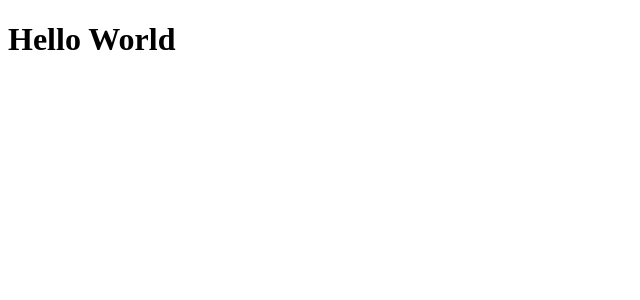
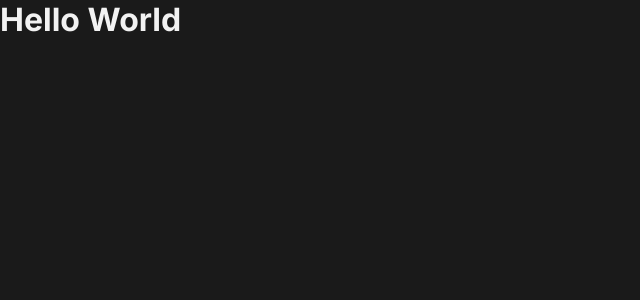
Before and after one commit to maiquitome/rocketseat-challenge-ignite-todolist, a React (Vite) app: page / in a window 1280 px wide. Shown: the top 300 px of the page, without its empty margins (0-640 px from the left). Built offline with nearby package versions, Linux system fonts and the light colour scheme.

Commit message:
feat: :lipstick: add global styles

```diff
--- a/index.html
+++ b/index.html
@@ -1,9 +1,15 @@
 <!doctype html>
-<html lang="en">
+<html lang="pt">
 
 <head>
+  <link rel="preconnect" href="https://fonts.googleapis.com" />
+  <link rel="preconnect" href="https://fonts.gstatic.com" crossorigin />
+
   <meta charset="UTF-8" />
   <meta name="viewport" content="width=device-width, initial-scale=1.0" />
+
+  <link href="https://fonts.googleapis.com/css2?family=Inter:ital,opsz,wght@0,14..32,100..900;1,14..32,100..900&display=swap" rel="stylesheet" />
+
   <title>Ignite ToDo List</title>
 </head>
 
--- a/src/App.tsx
+++ b/src/App.tsx
@@ -1,3 +1,5 @@
+import "./global.css";
+
 export function App() {
   return (
     <>
--- /dev/null
+++ b/src/global.css
@@ -0,0 +1,46 @@
+:root {
+  --color-primary-light: #4ea8de;
+  --color-primary-dark: #1e6f9f;
+  --color-secondary-light: #8284fa;
+  --color-secondary-dark: #5e60ce;
+
+  --color-base-700: #0d0d0d;
+  --color-base-600: #1a1a1a;
+  --color-base-500: #262626;
+  --color-base-400: #333333;
+  --color-base-300: #808080;
+  --color-base-200: #d9d9d9;
+  --color-base-100: #f2f2f2;
+
+  --color-feedback-danger: #e25858;
+}
+
+:focus {
+  outline: none;
+  box-shadow: 0 0 0 0.125rem var(--color-primary-light);
+}
+
+* {
+  margin: 0;
+  padding: 0;
+  box-sizing: border-box;
+}
+
+body {
+  -webkit-font-smoothing: antialiased;
+  -moz-osx-font-smoothing: grayscale;
+  text-rendering: optimizeLegibility;
+
+  background-color: var(--color-base-600);
+  color: var(--color-base-100);
+}
+
+body,
+input,
+textarea,
+select,
+button {
+  font-family: "Inter", sans-serif;
+  font-weight: 400;
+  font-size: 1rem;
+}
```
